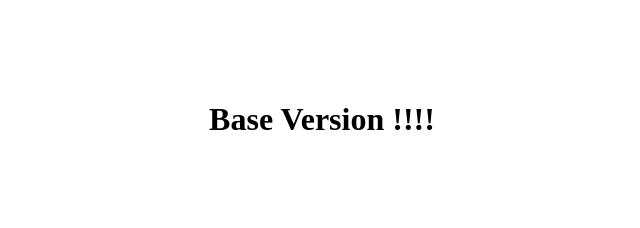
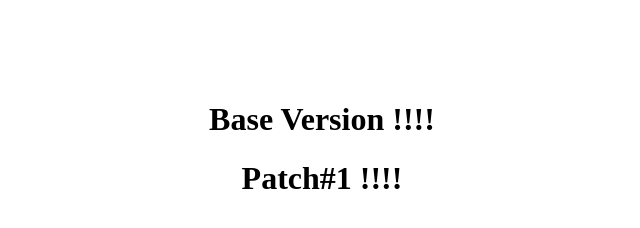
Before and after one commit to prasanthch8/argusdemo, a plain HTML site: page index.html in a window 1280 px wide. Shown: the whole page, without its empty margins (318-958 px from the left). Drawn offline with Linux system fonts and the light colour scheme.

Commit message:
added patch#1

```diff
--- a/index.html
+++ b/index.html
@@ -3,6 +3,7 @@
 <center>
 
 <h1> Base Version !!!! <h1>
+<h1> Patch#1 !!!! <h1>
 
 
 </html>
```
